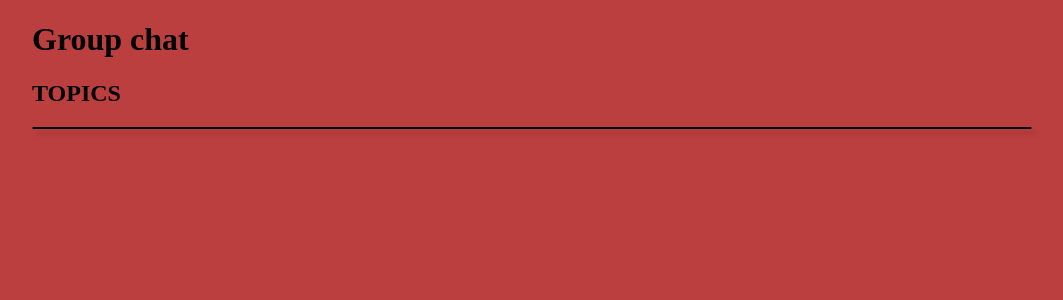
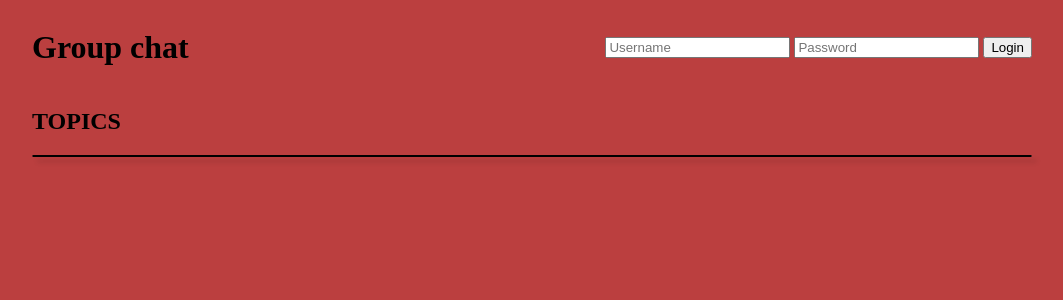
Before and after one commit to abe1242/groupchat, a PHP site: page / in a window 1280 px wide. Shown: the top 300 px of the page, without its empty margins (108-1171 px from the left). Run offline with PHP 8.4, Linux system fonts and the light colour scheme; data that the repository does not hold is empty.

Commit message:
Login page

```diff
--- a/header.php
+++ b/header.php
@@ -1,3 +1,10 @@
+
+
 <header>
     <h1>Group chat</h1>
+    <form action="login.php" method="POST">
+        <input type="text" name="username" placeholder="Username">
+        <input type="password" name="password" placeholder="Password">
+        <input type="submit" name="submit" value="Login">
+    </form>
 </header>
--- a/sql/groupchat.sql
+++ b/sql/groupchat.sql
@@ -23,8 +23,3 @@ CREATE TABLE IF NOT EXISTS `messages` (
   FOREIGN KEY (`user_id`) REFERENCES `users` (`id`) ON DELETE CASCADE,
   FOREIGN KEY (`group_id`) REFERENCES `groups` (`id`) ON DELETE CASCADE
 );
-
-CREATE TABLE IF NOT EXISTS `categories` (
-  `id` int NOT NULL PRIMARY KEY AUTO_INCREMENT,
-  `name` varchar(255) NOT NULL UNIQUE
-);
--- a/style.css
+++ b/style.css
@@ -107,3 +107,11 @@ img {
 .post-message {
     position: fixed;
 }
+
+/* HEADER STYLE */
+header {
+    display: flex;
+    flex-direction: row;
+    align-items: center;
+    justify-content: space-between;
+}
```
Also changed, not shown: login.php (added, +26 -0 lines).
